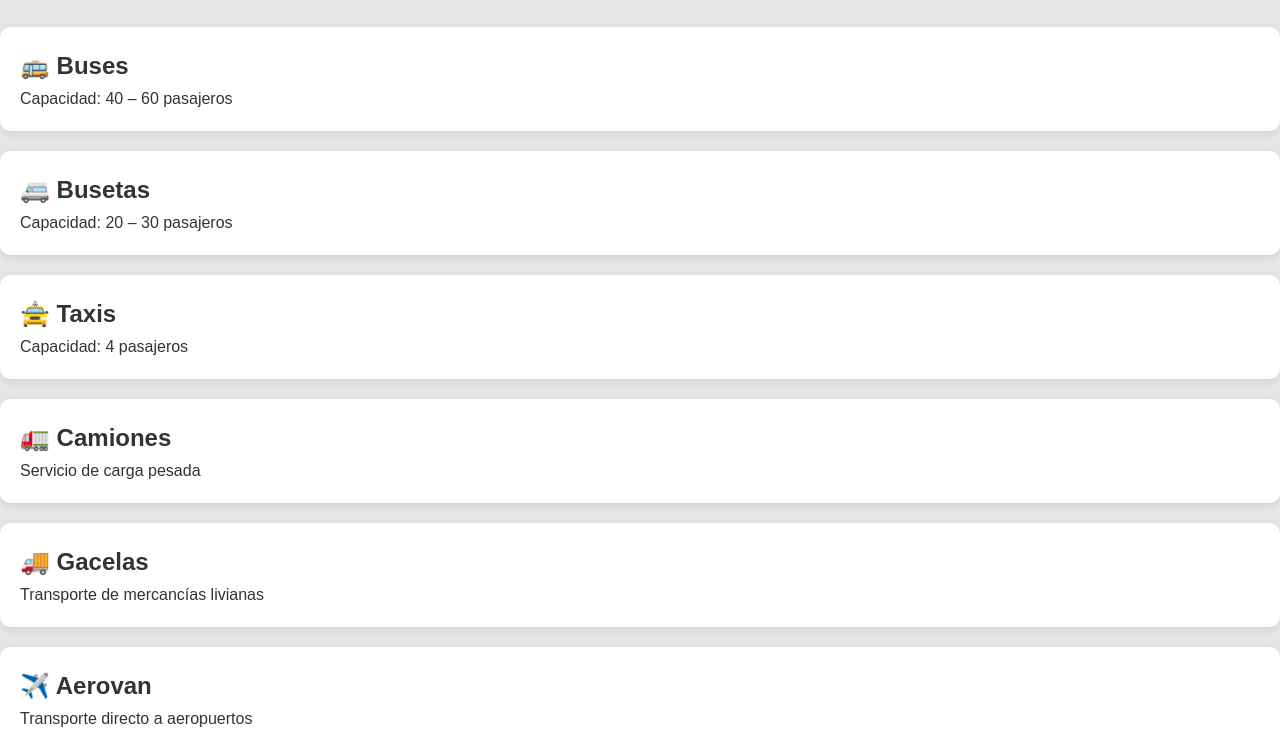
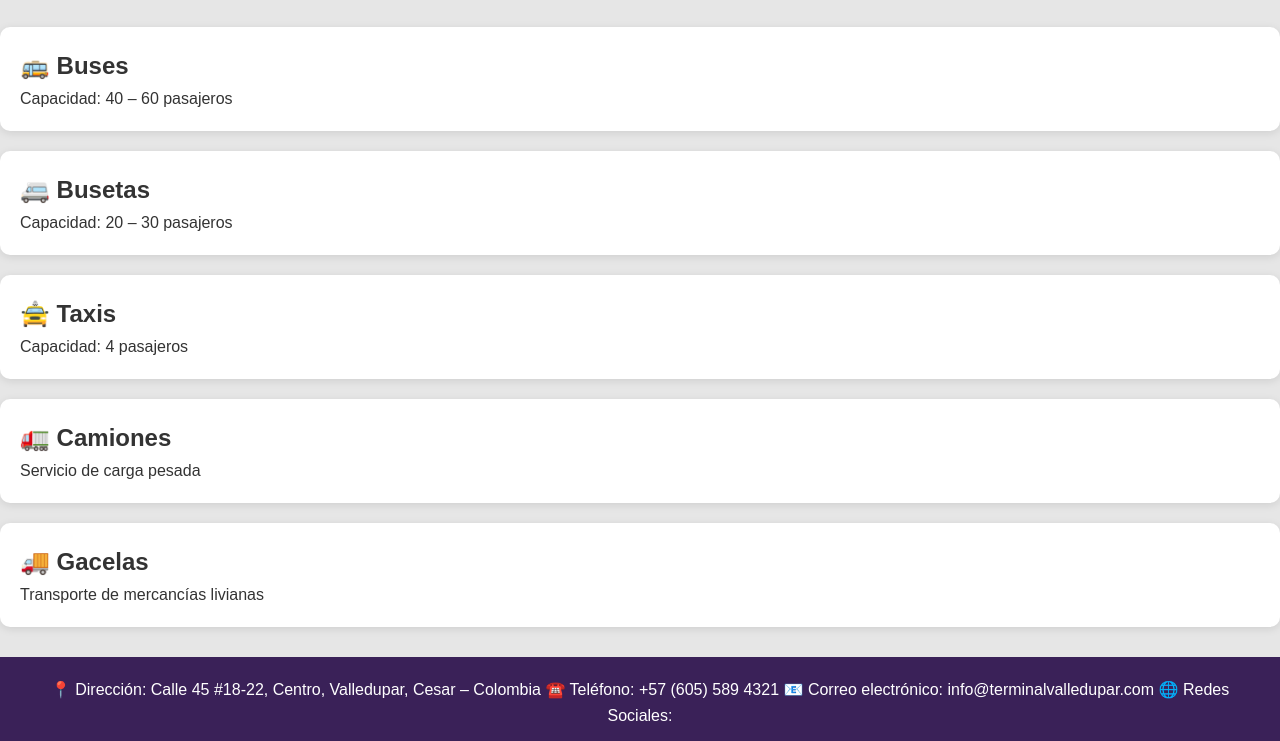
Before and after one commit to Frankzua27/web, a plain HTML site: page vehiculos.html in a window 1280 px wide. Shown: the part 197-938 px from the top of the page. Drawn offline with Linux system fonts and the light colour scheme.

Commit message:
Add files via upload

```diff
--- a/vehiculos.html
+++ b/vehiculos.html
@@ -59,11 +59,6 @@
         <h2>🚚 Gacelas</h2>
         <p>Transporte de mercancías livianas</p>
       </div>
-
-      <div class="vehiculo-card">
-        <h2>✈️ Aerovan</h2>
-        <p>Transporte directo a aeropuertos</p>
-      </div>
     </div>
   </main>
 
```
